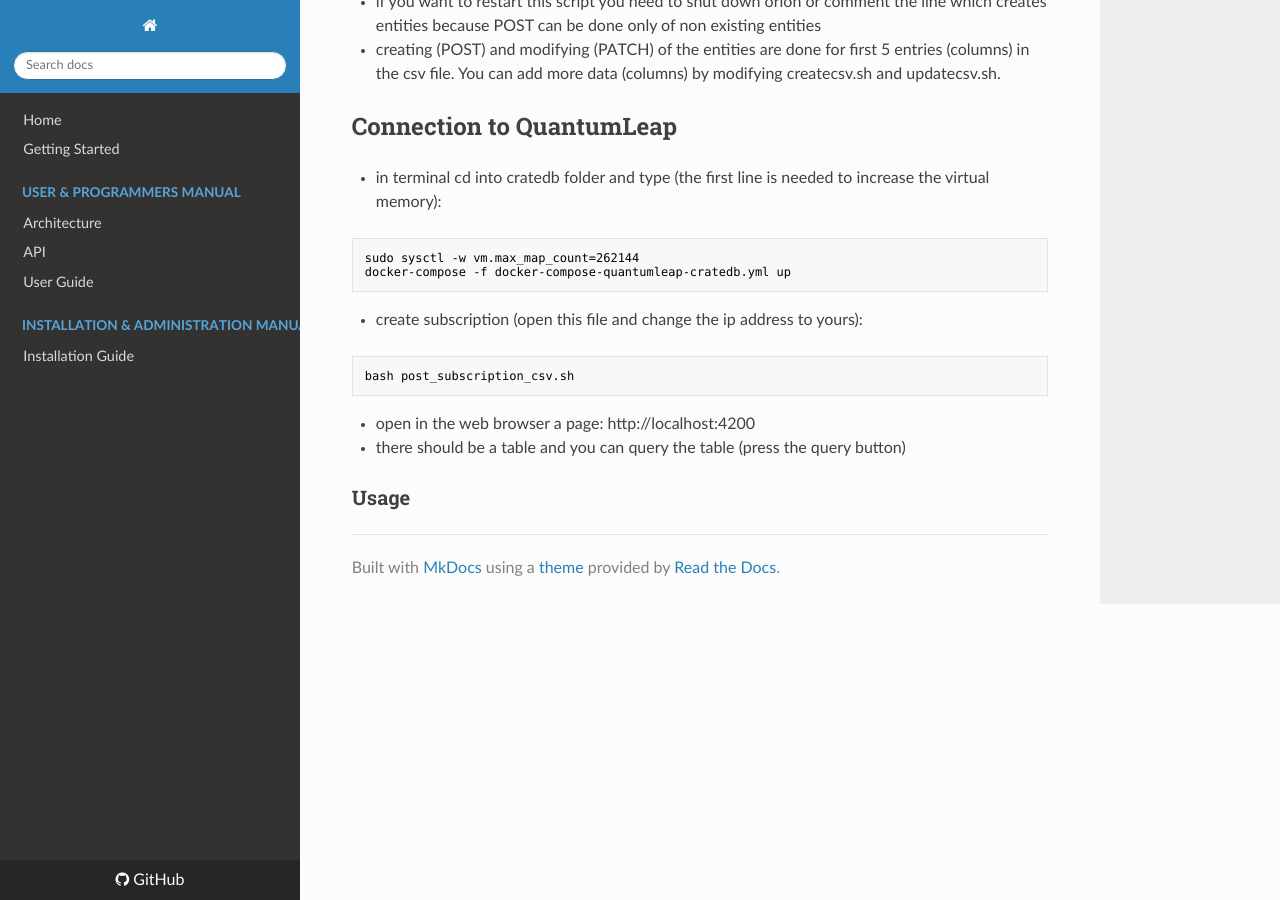
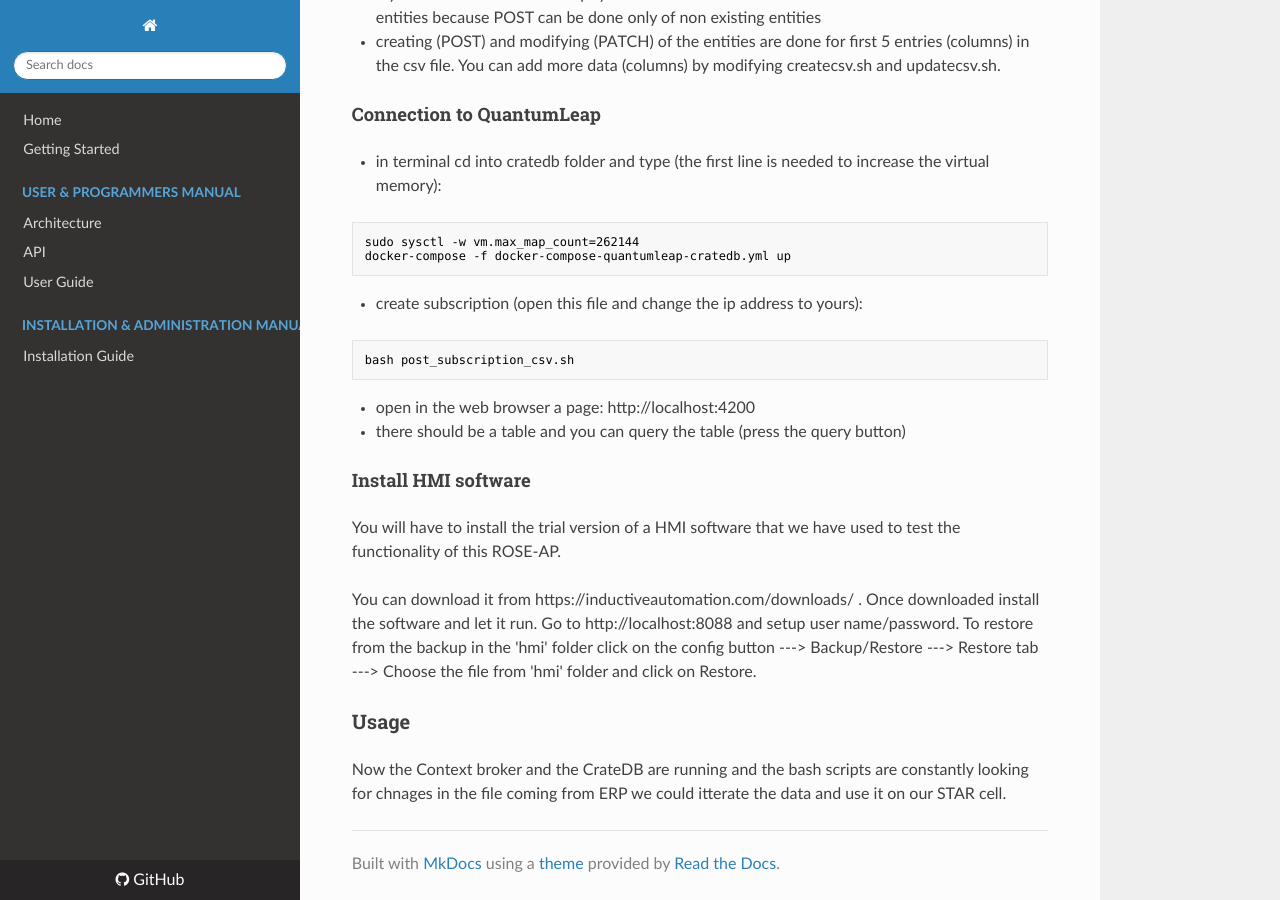
Before and after one commit to ramp-eu/STAR, an MkDocs documentation site: the page built from docs/roseapmanual.md, in a window 1280 px wide and 900 px high, scrolled down 1675 px. Built offline with MkDocs 1.6.1, drawn with Linux system fonts in a browser that asks for light colours; nearby versions of some CDN libraries; old or Windows-style settings are respelled for this version of MkDocs.

Commit message:
Added latest iteration of PLC code + ROSE-AP latest version of the code and user manual

````diff
--- a/docs/roseapmanual.md
+++ b/docs/roseapmanual.md
@@ -20,7 +20,7 @@
 
 ### Install
 
-## Periodically uploading csv data
+#### Periodically uploading csv data
 
 - start docker-compose (everything is removed and orion is changed):
 ```
@@ -38,7 +38,7 @@
 
 - creating (POST) and modifying (PATCH) of the entities are done for first 5 entries (columns) in the csv file. You can add more data (columns) by modifying createcsv.sh and updatecsv.sh.
 
-## Connection to QuantumLeap
+#### Connection to QuantumLeap
 
 - in terminal cd into cratedb folder and type (the first line is needed to increase the virtual memory):
 ```
@@ -52,4 +52,14 @@
 - open in the web browser a page: http://localhost:4200
 - there should be a table and you can query the table (press the query button)
 
+#### Install HMI software
+
+You will have to install the trial version of a HMI software that we have used to test the functionality of this ROSE-AP.
+
+You can download it from https://inductiveautomation.com/downloads/ . Once downloaded install the software and let it run.
+Go to http://localhost:8088 and setup user name/password.
+To restore from the backup in the 'hmi' folder click on the config button ---> Backup/Restore ---> Restore tab ---> Choose the file from 'hmi' folder and click on Restore.
+
 ### Usage
+
+Now the Context broker and the CrateDB are running and the bash scripts are constantly looking for chnages in the file coming from ERP we could itterate the data and use it on our STAR cell.
````
Also changed, not shown: src/ROSE-AP/docker-compose.yml (line endings or trailing spaces), 13 other files.
